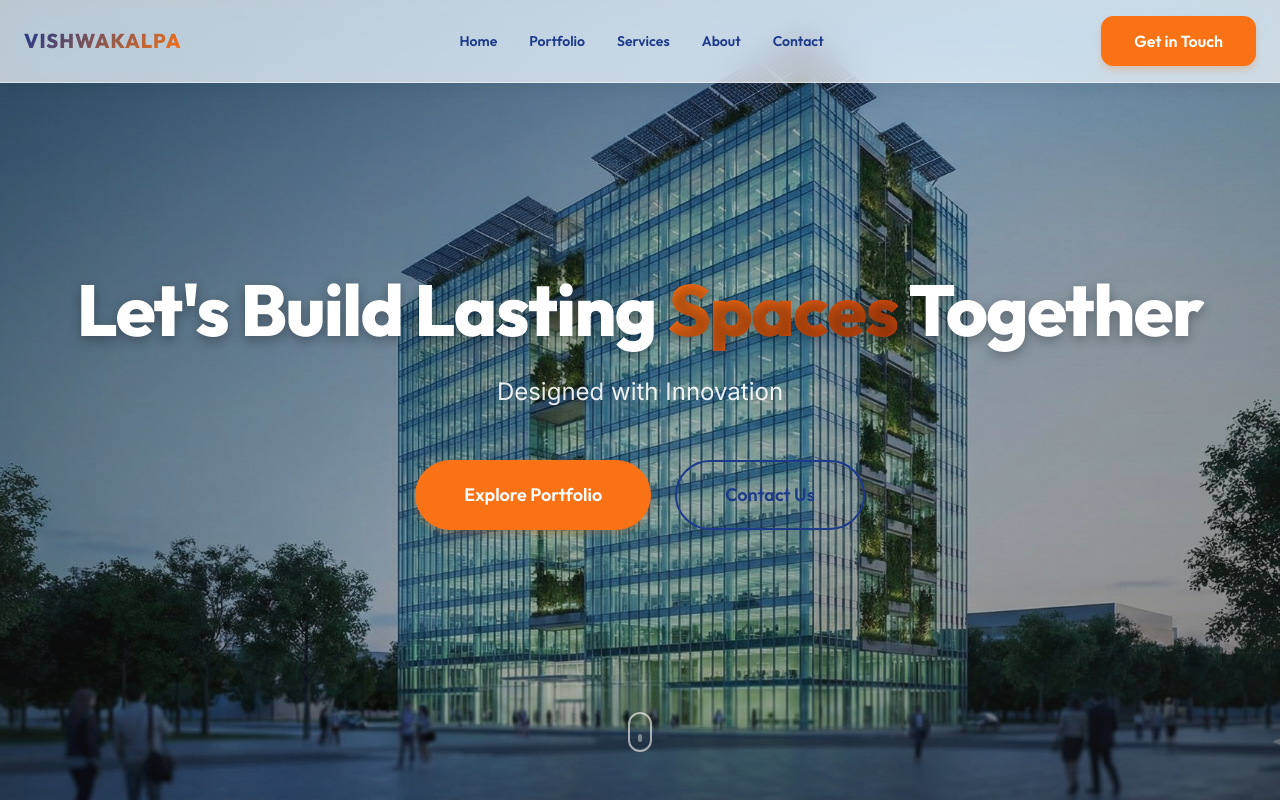
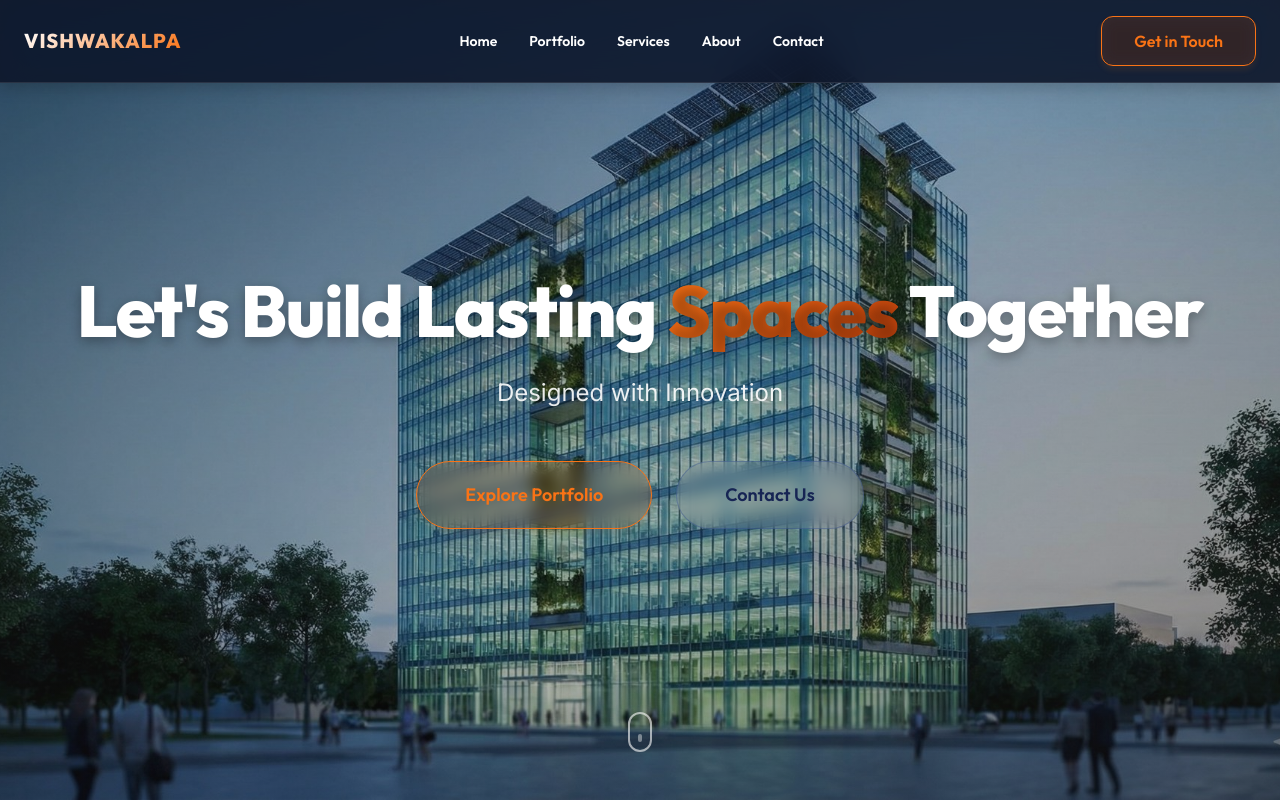
Before and after one commit to ayushghodke/Vishwakalpa, a React (Vite) app: page / in a window 1280 px wide. Shown: the top 800 px of the page. Built offline with nearby package versions, Linux system fonts and the light colour scheme.

Commit message:
Navbar changed

```diff
--- a/src/components/Navbar.css
+++ b/src/components/Navbar.css
@@ -22,7 +22,7 @@
 }
 
 .logo-text {
-    background: linear-gradient(135deg, var(--color-primary) 0%, var(--color-accent) 100%);
+    background: linear-gradient(135deg, var(--color-white) 0%, var(--color-accent) 100%);
     -webkit-background-clip: text;
     -webkit-text-fill-color: transparent;
     background-clip: text;
@@ -39,7 +39,7 @@
     font-family: var(--font-heading);
     font-size: var(--text-sm);
     font-weight: 600;
-    color: var(--color-primary);
+    color: var(--color-white);
     cursor: pointer;
     transition: color var(--transition-fast);
     position: relative;
@@ -77,7 +77,7 @@
 .mobile-menu-toggle span {
     width: 24px;
     height: 2px;
-    background: var(--color-primary);
+    background: var(--color-white);
     transition: all var(--transition-base);
 }
 
@@ -94,7 +94,7 @@
     font-family: var(--font-heading);
     font-size: var(--text-lg);
     font-weight: 600;
-    color: var(--color-primary);
+    color: var(--color-white);
     cursor: pointer;
     transition: color var(--transition-fast);
 }
--- a/src/index.css
+++ b/src/index.css
@@ -241,36 +241,24 @@ a:hover {
   text-decoration: none;
   position: relative;
   overflow: hidden;
-}
-
-.btn::before {
-  content: '';
-  position: absolute;
-  top: 0;
-  left: 0;
-  right: 0;
-  bottom: 0;
-  background: linear-gradient(135deg, rgba(255, 255, 255, 0.1) 0%, rgba(255, 255, 255, 0) 100%);
-  opacity: 0;
-  transition: opacity 0.3s ease;
-}
-
-.btn:hover::before {
-  opacity: 1;
+  backdrop-filter: blur(8px);
+  -webkit-backdrop-filter: blur(8px);
 }
 
 .btn-primary {
-  background: var(--color-accent);
-  color: var(--color-white);
+  background: rgba(249, 115, 22, 0.15);
+  /* Orange Glass */
+  color: var(--color-accent);
   border: 1px solid var(--color-accent);
-  box-shadow: 0 4px 6px rgba(249, 115, 22, 0.25);
+  box-shadow: 0 4px 6px rgba(249, 115, 22, 0.1);
 }
 
 .btn-primary:hover {
-  background: var(--color-accent-dark);
+  background: rgba(249, 115, 22, 0.25);
   border-color: var(--color-accent-dark);
+  color: var(--color-accent-dark);
   transform: translateY(-2px);
-  box-shadow: 0 6px 12px rgba(249, 115, 22, 0.35);
+  box-shadow: 0 8px 16px rgba(249, 115, 22, 0.2);
 }
 
 .btn-primary:active {
@@ -278,16 +266,17 @@ a:hover {
 }
 
 .btn-secondary {
-  background: transparent;
+  background: rgba(255, 255, 255, 0.1);
   color: var(--color-primary);
-  border: 2px solid var(--color-primary);
+  border: 1px solid rgba(30, 58, 138, 0.3);
 }
 
 .btn-secondary:hover {
-  background: var(--color-primary);
-  color: var(--color-white);
+  background: rgba(255, 255, 255, 0.2);
+  border-color: var(--color-accent);
+  color: var(--color-accent);
   transform: translateY(-2px);
-  box-shadow: 0 4px 12px rgba(15, 23, 42, 0.15);
+  box-shadow: 0 4px 12px rgba(15, 23, 42, 0.05);
 }
 
 .btn-secondary:active {
--- a/src/styles/glassmorphism.css
+++ b/src/styles/glassmorphism.css
@@ -12,20 +12,23 @@
 }
 
 /* ========== GLASS NAVBAR ========== */
+/* ========== GLASS NAVBAR ========== */
 .glass-navbar {
-    background: var(--glass-bg);
+    background: var(--glass-bg-dark);
     backdrop-filter: blur(16px) saturate(180%);
     -webkit-backdrop-filter: blur(16px) saturate(180%);
-    border-bottom: 1px solid var(--glass-border);
-    box-shadow: 0 4px 16px rgba(0, 0, 0, 0.05);
+    border-bottom: 1px solid rgba(255, 255, 255, 0.1);
+    box-shadow: 0 4px 16px rgba(0, 0, 0, 0.2);
     transition: all var(--transition-base);
 }
 
 .glass-navbar.scrolled {
-    background: rgba(255, 255, 255, 0.95);
+    background: rgba(15, 23, 42, 0.95);
+    /* Deep Navy Opaque */
     backdrop-filter: blur(20px) saturate(180%);
     -webkit-backdrop-filter: blur(20px) saturate(180%);
-    box-shadow: 0 4px 24px rgba(0, 0, 0, 0.1);
+    box-shadow: 0 4px 24px rgba(0, 0, 0, 0.4);
+    border-bottom: 1px solid rgba(255, 255, 255, 0.05);
 }
 
 /* ========== GLASS CARD ========== */
--- a/src/styles/variables.css
+++ b/src/styles/variables.css
@@ -5,12 +5,12 @@
 
 :root {
   /* ========== PRIMARY COLORS - ROYAL BLUE ==========*/
-  --color-primary: #1e3a8a;
-  /* Royal Blue - Headers, Main Text */
-  --color-primary-light: #475569;
+  --color-primary: #172554;
+  /* Deep Royal Blue - Headers, Main Text */
+  --color-primary-light: #334155;
   /* Slate Blue - Secondary Text */
-  --color-primary-dark: #172554;
-  /* Deep Blue - Footer, Backgrounds */
+  --color-primary-dark: #020617;
+  /* Almost Black - Footer, Backgrounds */
 
   /* ========== ACCENT COLORS - ORANGE ========== */
   --color-accent: #f97316;
```
